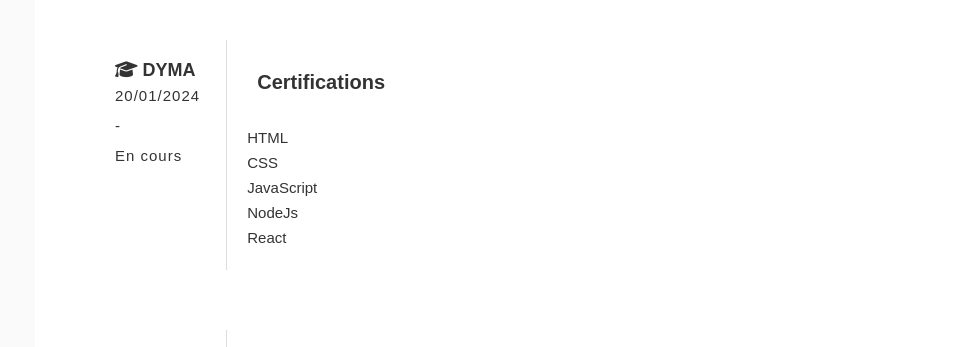
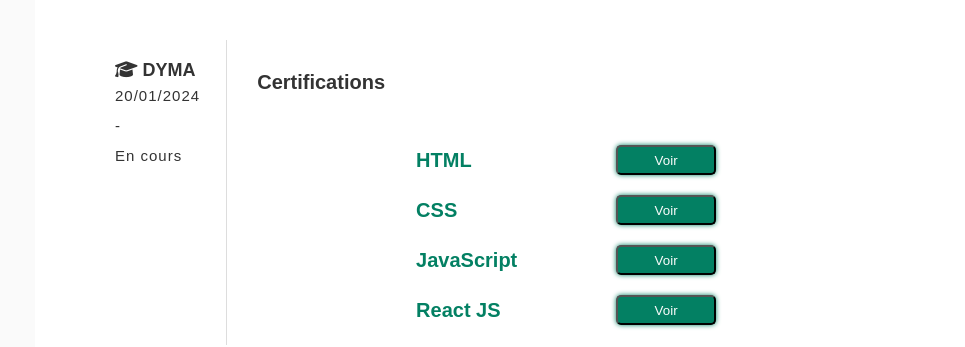
Before and after one commit to petaccia/netlify, a website: page index.html in a window 1280 px wide. Shown: the part 940-1287 px from the top of the page, 315-1280 px from the left. Drawn offline with Linux system fonts and the light colour scheme; a web font is replaced by a local one.

Commit message:
Mise en place des boutons pour voir les certifications

```diff
--- a/index.html
+++ b/index.html
@@ -167,12 +167,31 @@
           <div class="content">
             <div class="experience-content">
               <h3>Certifications</h3>
-              <ul>
-                <li>HTML </li>
-                <li>CSS</li>
-                <li>JavaScript</li>
-                <li>NodeJs</li>
-                <li>React</li>
+              <ul class="experience-list">
+                <li class="experience-item">
+                  <a class="a" href="https://dyma.fr/certification/659442dc69cb83d383f83f39/5dab7f032482b13eb493df12" target="_blank" rel="noopener">
+                    HTML
+                    <button class="btn" type="button">Voir</button>
+                  </a>
+                </li>
+                <li class="experience-item">
+                  <a class="a" href="https://dyma.fr/certification/659442dc69cb83d383f83f39/5dab7f032482b13eb493df12" target="_blank" rel="noopener">
+                    CSS
+                    <button class="btn" type="button">Voir</button>
+                  </a>
+                </li>
+                <li class="experience-item">
+                  <a class="a" href="https://dyma.fr/certification/659442dc69cb83d383f83f39/5de1a78332cf6b3128beee34" target="_blank" rel="noopener">
+                    JavaScript
+                    <button class="btn" type="button">Voir</button>
+                  </a>
+                </li>
+                <li class="experience-item">
+                  <a class="a" href="https://dyma.fr/certification/659442dc69cb83d383f83f39/5de1a7854b2e6811e407d097" target="_blank" rel="noopener">
+                    React JS
+                    <button class="btn" type="button">Voir</button>
+                  </a>
+                </li>
               </ul>
             </div>
           </div>
--- a/sass/style.scss
+++ b/sass/style.scss
@@ -702,16 +702,7 @@ main {
     }
   }
 
-  .content-certification {
-    width: 100%;
-    padding: 2rem;
 
-
-
-    .experience-certification{
-      text-align: center;
-    }
-  }
   .experience {
     display: flex;
     margin: 6rem 0;
@@ -786,6 +777,46 @@ main {
         @include mediaQueries.sm {
           font-size: 2.5rem;
           text-align: center;
+        }
+      }
+
+      .experience-list{
+        width: 100%;
+        display: flex;
+        flex-direction: column;
+
+        .experience-item{
+          display: flex;
+          flex-direction: column;
+          align-items: center;
+          width: 100%;
+
+          a {
+            width: 300px;
+            display: flex;
+            align-items: center;
+            justify-content: space-between;
+            font-size: 2rem;
+            text-decoration: none;
+            color: $light-color;
+            cursor: pointer;
+
+            .btn{
+              width: 100px;
+              height: 30px;
+              margin-left:2rem ;
+              border-radius: 0.5rem ;
+              background-color: $light-color;
+              color: $background-color;
+              box-shadow: 0 0 5px $light-color;
+              cursor: pointer;
+
+              &:hover{
+                background-color: $background-color;
+                color: $light-color;
+              }
+            }
+          }
         }
       }
 
```
Also changed, not shown: css/style.css, 1 other file.
